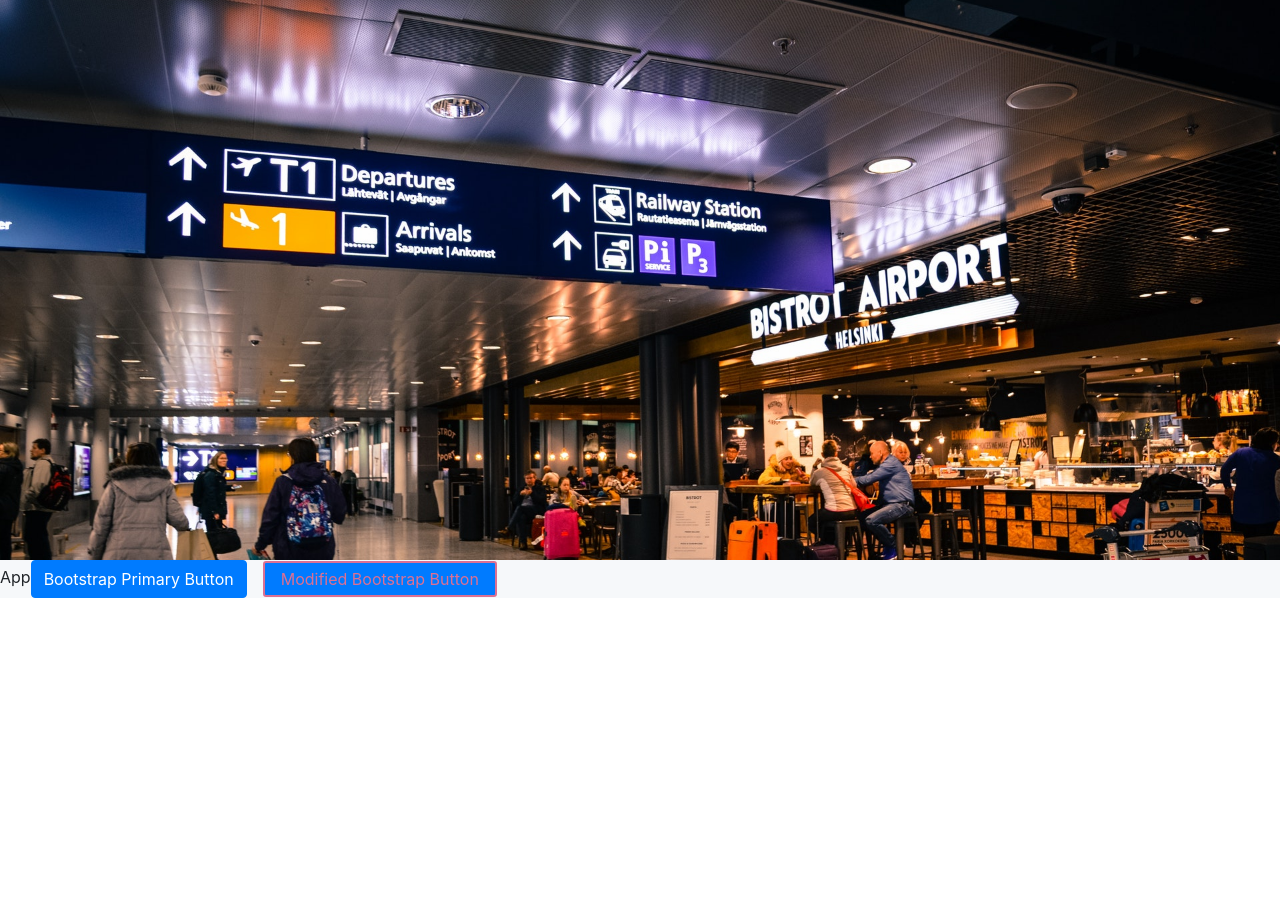
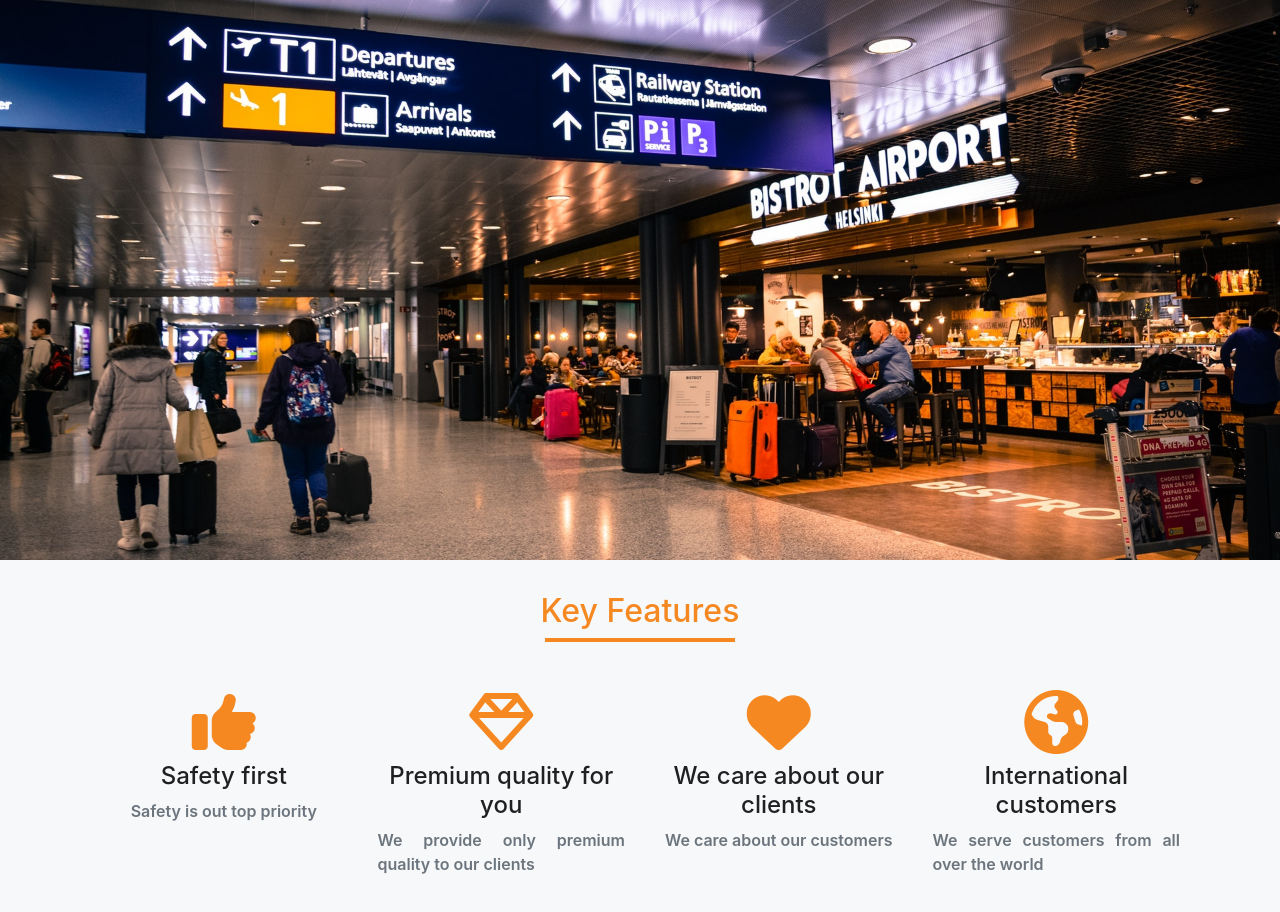
Before and after one commit to ArcherBG/portfolio-website, a React (Create React App) app: page / in a window 1280 px wide. Shown: the top 912 px of the page. Before the commit the page ends 800 px from the top, so only its background shows below. Built offline with nearby package versions, Linux system fonts and the light colour scheme.

Commit message:
Added Features component

```diff
--- a/public/index.html
+++ b/public/index.html
@@ -9,6 +9,9 @@
       name="description"
       content="Web site created using create-react-app"
     />
+    <!-- Font Awesome icons -->
+    <script src="https://use.fontawesome.com/6d2c1c8eb1.js"></script>
+
     <link rel="apple-touch-icon" href="%PUBLIC_URL%/logo192.png" />
     <!--
       manifest.json provides metadata used when your web app is installed on a
--- a/src/components/App/App.jsx
+++ b/src/components/App/App.jsx
@@ -1,6 +1,7 @@
 import React from "react";
 import styled, { css } from "styled-components";
 import { Button } from "react-bootstrap";
+import Features from "../Features/Features";
 
 const StyledApp = styled.div`
   height: 100%;
@@ -33,9 +34,15 @@ function App() {
   return (
     <StyledApp>
       <BackgroundImage />
-      App
-      <Button variant="primary">Bootstrap Primary Button</Button>
-      <StyledButton variant="primary">Modified Bootstrap Button</StyledButton>
+      <Features />
+
+
+      {/* <section>
+        Contacts
+        <Button variant="primary">Bootstrap Primary Button</Button>
+        <StyledButton variant="primary">Modified Bootstrap Button</StyledButton>
+      </section> */}
+
     </StyledApp>
   );
 }
--- /dev/null
+++ b/src/components/Features/Features.jsx
@@ -0,0 +1,106 @@
+import React from "react";
+import styled from "styled-components";
+import { Container, Row, Col } from "react-bootstrap";
+
+const CustomRow = styled(Row)`
+  margin: 2rem 0;
+`;
+
+const CustomCol = styled(Col)`
+  margin: 1rem 0;
+`;
+
+const Heading = styled.h2`
+  text-align: center;
+  color: var(--main-color);
+  margin-top: 1rem;
+`;
+
+const Centered = styled.div`
+  display: flex;
+  flex-direction: column;
+  align-items: center;
+`;
+
+const Separator = styled.div`
+  border: 2px solid var(--main-color);
+  width: 190px;
+  height: 2px;
+`;
+
+const Title = styled.h4`
+  color: var(--main-text-color);
+  text-align: center;
+  margin: 0.5rem 0;
+`;
+
+const Subtitle = styled.div`
+  color: var(--secondary-text-color);
+  font-weight: 600;
+  text-align: justify;
+  text-justify: inter-word;
+`;
+
+const ColoredIcon = styled.i`
+  color: var(--main-color);
+`;
+
+
+function Features() {
+  return (
+    <Container>
+      <Row>
+        <CustomCol>
+          <Heading>Key Features</Heading>
+          <Centered>
+            <Separator></Separator>
+          </Centered>
+          <CustomRow>
+            <CustomCol sm={3}>
+              <Centered>
+                <ColoredIcon
+                  className="fa fa-thumbs-up fa-4x"
+                  aria-hidden="true"
+                ></ColoredIcon>
+                <Title>Safety first</Title>
+                <Subtitle>Safety is out top priority</Subtitle>
+              </Centered>
+            </CustomCol>
+            <CustomCol sm={3}>
+              <Centered>
+                <ColoredIcon
+                  className="fa fa-diamond fa-4x"
+                  aria-hidden="true"
+                ></ColoredIcon>
+                <Title>Premium quality for you</Title>
+                <Subtitle>We provide only premium quality to our clients</Subtitle>
+              </Centered>
+            </CustomCol>
+            <CustomCol sm={3}>
+            <Centered>
+                <ColoredIcon
+                  className="fa fa-heart fa-4x red"
+                  aria-hidden="true"
+                ></ColoredIcon>
+                <Title>We care about our clients</Title>
+                <Subtitle>We care about our customers</Subtitle>
+              </Centered>
+            </CustomCol>
+            <CustomCol sm={3}>
+            <Centered>
+                <ColoredIcon
+                  className="fa fa-globe fa-4x"
+                  aria-hidden="true"
+                ></ColoredIcon>
+                <Title>International customers </Title>
+                <Subtitle>We serve customers from all over the world</Subtitle>
+              </Centered>
+            </CustomCol>
+          </CustomRow>
+        </CustomCol>
+      </Row>
+    </Container>
+  );
+}
+
+export default Features;
--- a/src/index.css
+++ b/src/index.css
@@ -1,3 +1,10 @@
+:root {
+  --main-color: #f58821;
+  --main-text-color: rgba(0, 0, 0, 0.87);
+  --secondary-text-color: #6c757d;
+}
+
+
 body {
   margin: 0;
   font-family: -apple-system, BlinkMacSystemFont, 'Segoe UI', 'Roboto', 'Oxygen',
```
